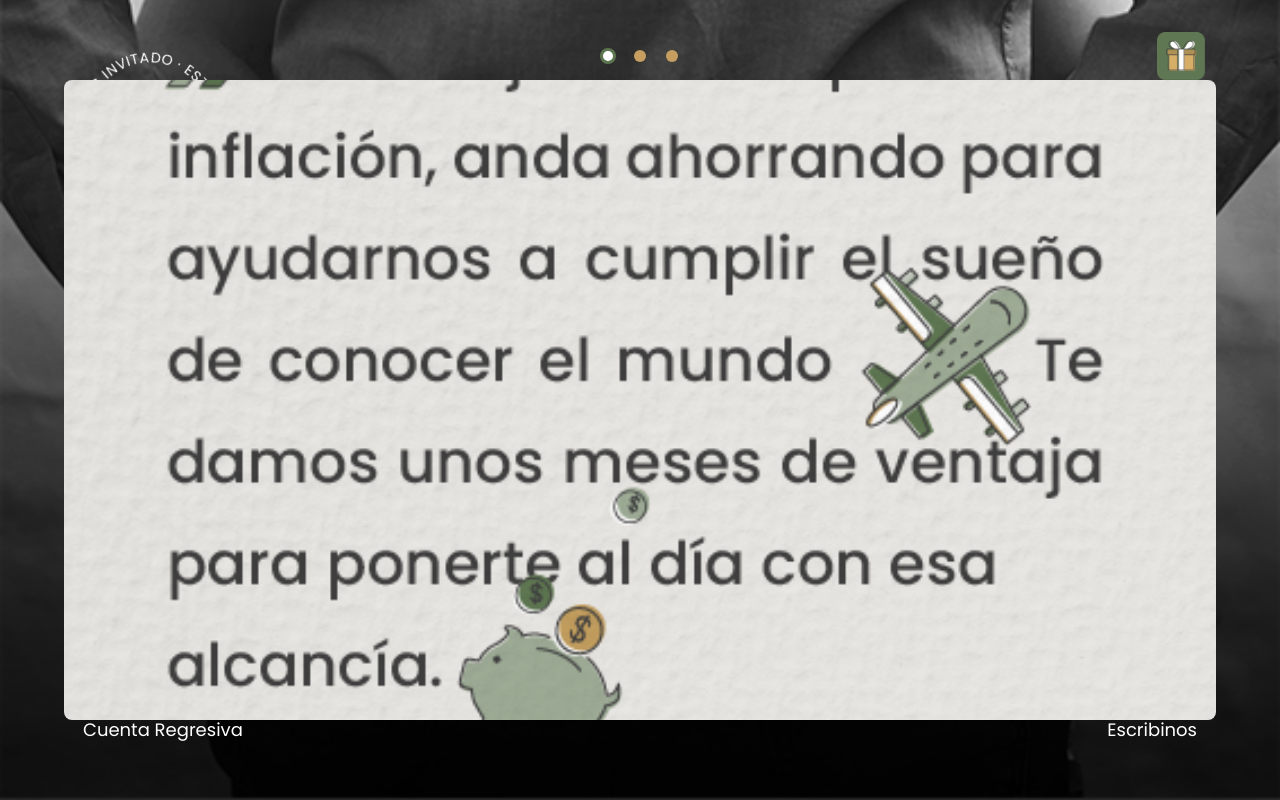
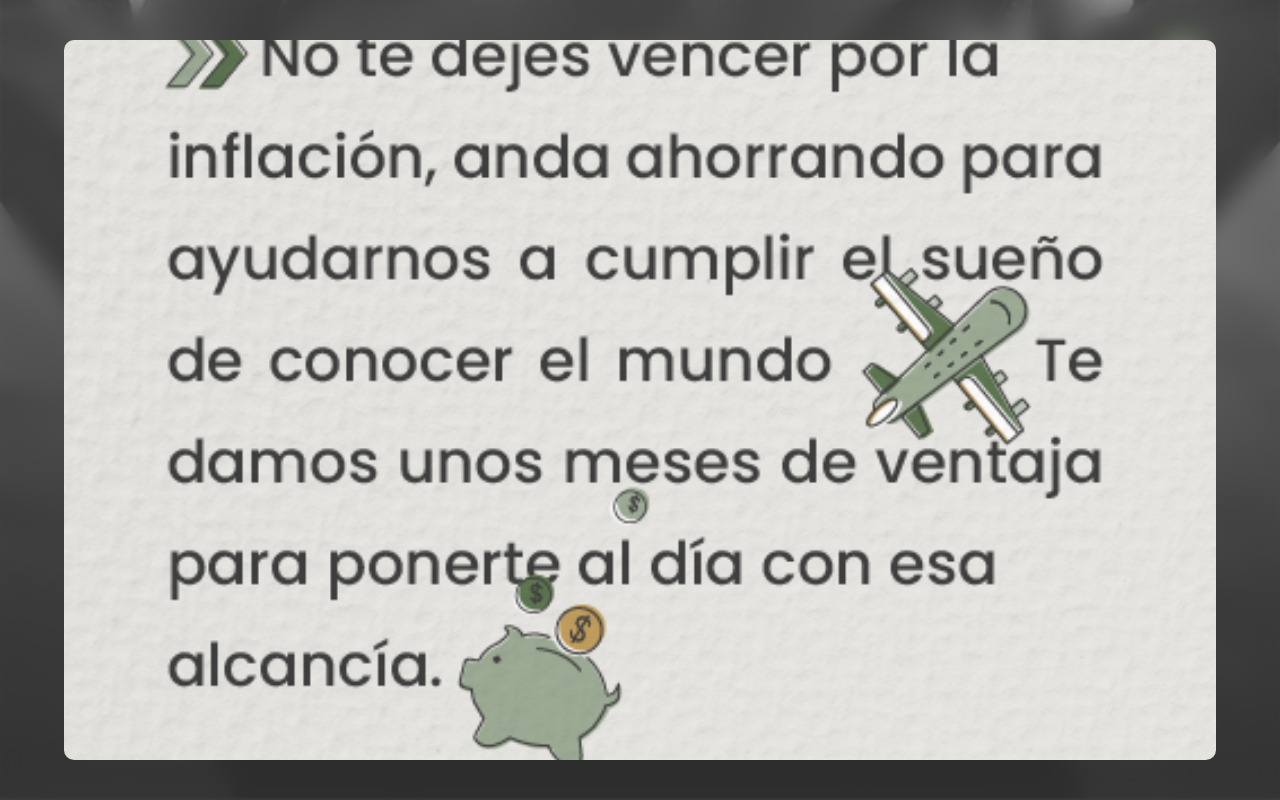
Before and after one commit to FedeCasper/wedding-save-date, a plain HTML site: page index.html in a window 1280 px wide. Both pictures are taken after a click on the button "Regalo". Drawn offline with nearby package versions, Linux system fonts and the light colour scheme; a web font is replaced by a local one.

Commit message:
Working on presents button

```diff
--- a/index.html
+++ b/index.html
@@ -18,7 +18,7 @@
 
 <body>
 
-   <section class="h-[100vh] flex flex-col justify-between items-center bg-[url('./assets/mobile-background-3.png')] bg-cover bg-no-repeat bg-center
+   <section class="x h-[100vh] flex flex-col justify-between items-center bg-[url('./assets/mobile-background-3.png')] bg-cover bg-no-repeat bg-center
       sm:bg-[url('./assets/mobile-background-3.png')] sm:bg-left-bottom">
 
       <!-- Spinner text and circle -->
@@ -49,8 +49,9 @@
 
       </nav>
 
-      <div class="modal">
-         <div class="h-full rounded-lg bg-[url('./assets/modal.png')] bg-cover bg-no-repeat bg-center"></div>
+      <!-- Modal -->
+      <div class="modal-container">
+         <div class="modal"></div>
       </div>
 
       <!-- Main -->
--- a/scripts/main.js
+++ b/scripts/main.js
@@ -1,6 +1,10 @@
 const $buttons = document.querySelectorAll('.btn');
 const $btnModal = document.querySelector('button[title="Regalo"]');
+console.log($btnModal);
+const $modalContainer = document.querySelector('.modal-container');
+console.log($modalContainer);
 const $modal = document.querySelector('.modal');
+console.log($modal);
 
 let url_1 = './pages/second.html'
 let url_2 = './pages/third.html'
@@ -10,8 +14,10 @@ $buttons.forEach( button => {
    button.addEventListener('click', ()=>{ redirectionDelay(button, url_1, url_2, url_3) } );
 })
 
-$btnModal.addEventListener('click', ()=>{
-   $modal.classList.toggle('visible');
+$btnModal.addEventListener('click', () => {
+   $modal.style.display = $modal.style.display === 'none' || $modal.style.display === '' ? 'block' : 'none';
+   $modalContainer.style.display = $modalContainer.style.display === 'none' || $modalContainer.style.display === '' ? 'block' : 'none';
+   $modalContainer.classList.toggle('backdrop-blur-md');
 });
 
 function redirectionDelay(element, url1, url2, url3) {
--- a/styles/countdown.css
+++ b/styles/countdown.css
@@ -70,7 +70,7 @@ body{
 	background: var(--mycream);
 	color: var(--mygray);
 	display: block;
-  font-weight: bold;
+  	font-weight: bold;
 	font-size: 4em;
 	line-height: 2.4em;
 	overflow: hidden;
--- a/styles/style.css
+++ b/styles/style.css
@@ -179,14 +179,35 @@ body{
   animation: cirle-rotation 2s ease-in-out;
 }
 
+.modal-container{
+  height: 100vh;
+  width: 100vw;
+  position: absolute;
+  background-color: rgba(89, 89, 89, 0.5);
+  pointer-events: none;
+  z-index: 100;
+  display: none;
+}
+
 .modal{
-  height: 80vh;
-  width: 90vw;
+  height: 90%;
+  width: 90%;
   position: fixed;
+  z-index: 150;
   inset: 0;
   margin: auto;
+  border-radius: 10px;
+  background-image: url('../assets/modal.png');
+  background-position: center;
+  background-repeat: no-repeat;
+  background-size: cover;
+  display: none;
+}
+
+.section-blur {
+  backdrop-filter: blur(5px); /* Ajusta el valor de desenfoque según tus preferencias */
+  pointer-events: none;
   z-index: 100;
-  visibility: hidden;
 }
 
 .inner-btn, .btn, .btn:before, .btn:after {
```
